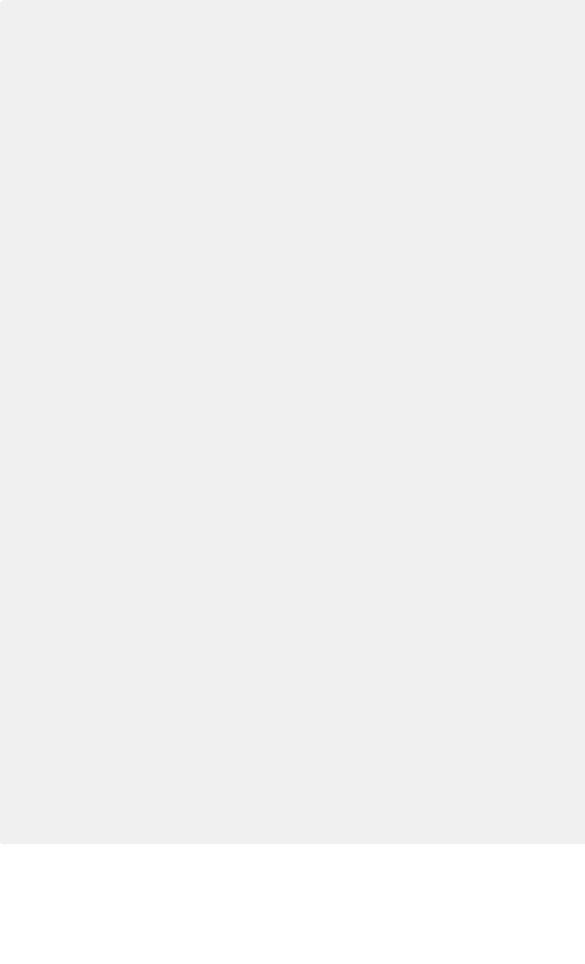
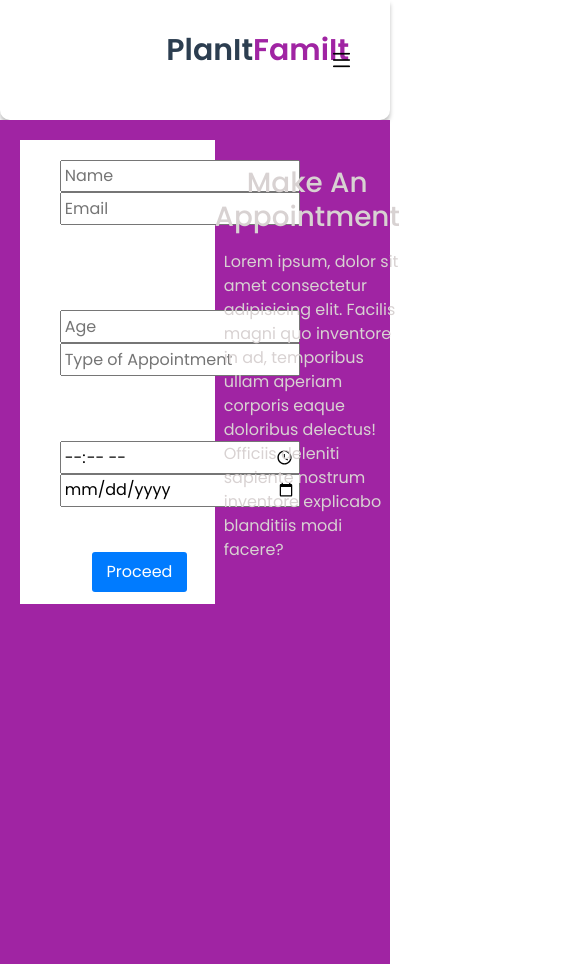
Before and after one commit to johnraygloria/TeamCODEXIA-Thesis_Project, a React (Create React App) app: page /FillUpAppointment in a window 390 px wide. Shown: the top 964 px of the page, 585 px wide, since content can reach past the window. Before the commit the page ends 844 px from the top, so only its background shows below. Built offline with nearby package versions, Linux system fonts and the light colour scheme; the HTML template or start-up script is replaced by a standard one; what react-papaparse would draw is missing.

Commit message:
dashboard are already responsive but notthat much good

```diff
--- a/src/Components/Admin/Dashboard.css
+++ b/src/Components/Admin/Dashboard.css
@@ -432,13 +432,102 @@ table tbody tr {
     /* position: fixed; */
     padding-top: 1%;
 }
+@media (max-width: 1024){
+
+}
+@media (max-width: 952px){
+    .dash-name{
+        margin-left: 25%;
+        }
+        .page-content .analytics{
+            /* margin-left: 25%; */
+            margin-right: 18%;
+        }
+        .approve-name-dashboard, .pending-name-dashboard{
+            align-items: center;
+            text-align: center;
+            justify-content: center;
+            margin-right: 17.9%;
+            /* background-color: #11a8c3; */
+        }
+        .card-main-dashboard, .card-main-dashboard-2, .card-main-dashboard-3, .card-main-dashboard-4{
+            width: 100%;
+            padding:1rem;
+            margin-left: 15%;
+            margin-right: 15%;
+            }
+            .table-responsive .table-appointment-style, .pending-appointment-style-name{
+            display: flex;
+            flex-direction: row;
+            margin-right: 20%;
+            /* width: 100%; */
+        }
+}
+@media (max-width: 858px){
+    .dash-name{
+       margin-left: 25%;
+       }
+       .card-main-dashboard, .card-main-dashboard-2, .card-main-dashboard-3, .card-main-dashboard-4{
+        width: 100%;
+        padding:1rem;
+        margin-left: 15%;
+        margin-right: 15%;
+        }
+     .page-content .analytics{
+        /* margin-left: 25%; */
+        margin-right: 16rem;
+    }
+       .approve-name-dashboard, .pending-name-dashboard{
+        align-items: center;
+        text-align: center;
+        justify-content: center;
+        margin-right: 25rem;
+    }
+           .table-responsive .table-appointment-style, .pending-appointment-style-name{
+            display: flex;
+            flex-direction: row;
+            margin-right: 20%;
+            /* width: 100%; */
+        }
+        .approve-name-dashboard, .pending-name-dashboard{
+            align-items: center;
+            text-align: center;
+            justify-content: center;
+            margin-right: 17.9%;
+            /* background-color: #11a8c3; */
+        }
+   }
+
+@media (max-width: 768px){
+ .dash-name{
+    margin-left: 12rem;
+    }
+        .analytics{
+            margin-left: 15%;
+            margin-right: 15%;
+        }
+        .approve-name-dashboard, .pending-name-dashboard{
+            align-items: center;
+            text-align: center;
+            justify-content: center;
+            margin-right: 20%;
+            /* background-color: #11a8c3; */
+        }
 
 
+        .table-responsive .table-appointment-style, .pending-appointment-style-name{
+            display: flex;
+            flex-direction: row;
+            margin-right: 15%;
+            /* width: 100%; */
+        }
 
+
+}
 
 @media (max-width:640px) {
 .analytics .dash-name{
-    margin-left: 10rem;
+    margin-left: 9rem;
     }
 .card-main-dashboard, .card-main-dashboard-2, .card-main-dashboard-3, .card-main-dashboard-4{
     width: 100%;
--- a/src/pages/FillUpAppointment.jsx
+++ b/src/pages/FillUpAppointment.jsx
@@ -4,6 +4,8 @@ import { useHistory } from 'react-router-dom';
 import { getFirestore, collection, addDoc } from 'firebase/firestore';
 import './searchbar.css';
 import DashboardAdmin from '../Components/Admin/DashboardAdmin';
+
+import Navbar from '../Components/Global/Navbar_Main'
 
 const AppointmentFillUp = () => {
   // State to manage form inputs
@@ -54,10 +56,14 @@ const AppointmentFillUp = () => {
   };
 
   return (
+    <>
+    <Navbar/>
+    <div className="backgorund-filuup">
     <div className="search-bar-main-container">
       <form onSubmit={handleSubmit} className="search-bar">
         {/* Input fields for search criteria */}
-        <input
+      <div className="name-email-appointment">
+        <input className="name-appointment-client"
           type="text"
           placeholder="Name"
           name="name"
@@ -65,7 +71,7 @@ const AppointmentFillUp = () => {
           onChange={handleChange}
           autoComplete="name"
         />
-        <input
+        <input className="email-appointment-client"
           type="text"
           placeholder="Email"
           name="email"
@@ -73,6 +79,8 @@ const AppointmentFillUp = () => {
           onChange={handleChange}
           autoComplete="email"
         />
+      </div>
+      <div className="age-ToA-appointment">
         <input
           type="number"
           placeholder="Age"
@@ -89,6 +97,8 @@ const AppointmentFillUp = () => {
           onChange={handleChange}
           autoComplete="off"
         />
+        </div>
+        <div className="time-date-appointment">
         <input
           type="time" // Input field for time
           placeholder="Time"
@@ -105,12 +115,27 @@ const AppointmentFillUp = () => {
           onChange={handleChange}
           autoComplete="off"
         />
+                </div>
+      <div className="btn-proceed-client">
+        <button  type="submit">Proceed</button>
+      </div>
+        {/* </div> */}
+      </form>
+      </div>
 
-        <button type="submit">Proceed</button>
-      </form>
+      <div className="design-fil-up">
+        <div className="design-fil-up-text">
+          <h1>Make An Appointment</h1>
+        </div>
+        <div className="fill-up-secondpara">
+        <p>Lorem ipsum, dolor sit amet consectetur adipisicing elit. Facilis magni quo inventore in ad, temporibus ullam aperiam corporis eaque doloribus delectus! Officiis deleniti
+           sapiente nostrum inventore explicabo blanditiis modi facere?</p>
+        </div>
+      </div>
+      </div>
       {/* Display DashboardAdmin component with search results */}
       {/* <DashboardAdmin searchQuery={searchQuery} /> */}
-    </div>
+</>
   );
 };
 
--- a/src/pages/searchbar.css
+++ b/src/pages/searchbar.css
@@ -1,36 +1,82 @@
-
+.backgorund-filuup{
+  background-color: #A024A3;
+  width: 100%;
+  height: 100vh;
+}
 .search-bar {
-  display: flex;
+  /* display: grid;
+  grid-template-columns: 100px 100px 100px 100px 100px 100px 100px;
   justify-content: center;
   align-items: center;
-  flex-direction: column;
-  /* padding: 45%; */
-  width: 120rem;
+  width: 50%;
+  margin-right:50rem;
   height: 100vh;
-  background-color: #f0f0f0;
   border-radius: 5px;
   gap: 1rem;
   box-shadow: 0 2px 4px rgba(0, 0, 0, 0.1);
+  background-color: #007bff; */
+  display: grid;
+  grid-template-columns: repeat(1 , 1fr);
+  grid-template-rows: repeat(2, 1fr);
+  width: 50%;
+  height: 55vh;
+  margin-left: 5%;
+  margin-top: 5%;
+  align-items: center;
+  grid-row-gap: 45px;
+  background-color: white;
+  position: absolute;
 }
 
 .search-bar input{
-  display: flex;
-  align-items: center;
-  /* margin-right: 10px; */
-  border: 1px solid #ccc;
-  border-radius: 3px;
-  width: 35%;
+  margin-left: 17%;
+  width: 15rem;
+  padding: 1%;
 }
 
 .search-bar button {
-  padding: 8px 16px;
+  padding: 8px 15px;
   background-color: #007bff;
   color: #fff;
   border: none;
   border-radius: 3px;
   cursor: pointer;
 }
-
+.btn-proceed-client{
+  display: grid;
+  justify-content:center;
+  align-items: center;
+  margin-bottom: 5%;
+}
 .search-bar button:hover {
   background-color: #0056b3;
 }
+.design-fil-up{
+  display: grid;
+  grid-template-columns:2f;
+  grid-template-rows: 1fr;
+  /* margin-right: 5%; */
+  justify-content: end;
+  margin-left: 55%;
+  width: auto;
+  /* height: 95%; */
+  /* height: 100rem; */
+  /* bottom: 55%; */
+  position: absolute;
+  /* background-color: #A024A3; */
+  color: #d8d2d2;
+  /* z-index: -1; */
+}
+.design-fil-up p{
+  margin-left: 5%;
+}
+.design-fil-up-text{
+  text-align: center;
+  margin-top: 25%;
+  margin-bottom: 0;
+  height: 100%;
+}
+.fill-up-secondpara{
+  margin-top: 5%;
+  /* margin-bottom: 56%; */
+}
```
Also changed, not shown: 1 other file (tests, documents, lock files or other folders).
